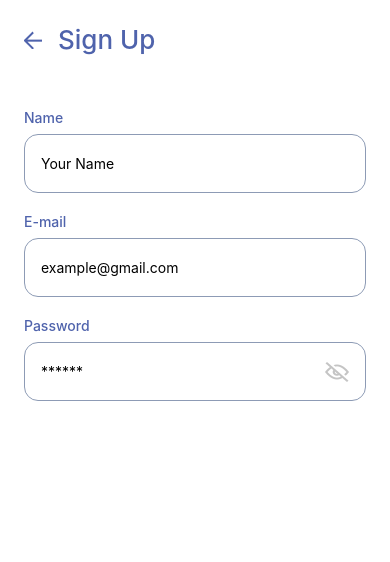
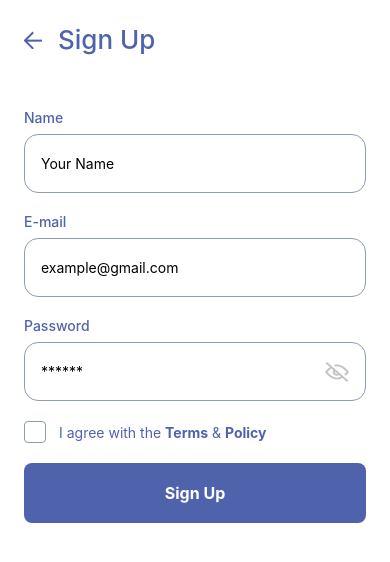
Before and after one commit to Himanshu12145/shopEnd-rn, a React Native app: screen / in a window 390 px wide. Shown: the top 562 px of the page. Built offline with nearby package versions, Linux system fonts and the light colour scheme.

Commit message:
on Progress

```diff
--- /dev/null
+++ b/src/components/Checkbox/index.js
@@ -0,0 +1,23 @@
+import React from 'react';
+import {Image, View, TouchableOpacity} from 'react-native';
+import {styles} from './styles';
+
+const Checkbox = ({checked, onCheck}) => {
+  return (
+    <TouchableOpacity
+      activeOpacity={0.6}
+      onPress={() => onCheck(!checked)}
+      style={[styles.container]}>
+      {checked ? (
+        <View style={styles.innerContainer}>
+          <Image
+            style={styles.checkIcon}
+            source={require('../../assets/check.png')}
+          />
+        </View>
+      ) : null}
+    </TouchableOpacity>
+  );
+};
+
+export default React.memo(Checkbox);
--- /dev/null
+++ b/src/components/Checkbox/styles.js
@@ -0,0 +1,23 @@
+import {StyleSheet} from 'react-native';
+import {colors} from '../../utils/colors';
+
+export const styles = StyleSheet.create({
+  container: {
+    borderColor: colors.grey,
+    borderWidth: 1,
+    borderRadius: 4,
+    width: 22,
+    height: 22,
+  },
+  innerContainer: {
+    backgroundColor: colors.grey,
+    width: '100%',
+    height: '100%',
+    justifyContent: 'center',
+    alignItems: 'center',
+  },
+  checkIcon: {
+    width: 12,
+    height: 9,
+  },
+});
--- a/src/screens/auth/Signup/index.js
+++ b/src/screens/auth/Signup/index.js
@@ -1,16 +1,31 @@
 import {Image, Pressable, Text, View} from 'react-native';
-import React from 'react';
+import React, {useState} from 'react';
 import {styles} from './styles';
 import AuthHeader from '../../../components/AuthHeader';
 import Input from '../../../components/Input';
+import Checkbox from '../../../components/Checkbox';
+import Button from '../../../components/Button';
 
 const Signup = () => {
+  const [checked, setChecked] = useState(false);
   return (
     <View style={styles.container}>
       <AuthHeader title="Sign Up" />
+
       <Input label="Name" placeholder="Your Name" />
+
       <Input label="E-mail" placeholder="example@gmail.com" />
+
       <Input isPassword label="Password" placeholder="******" />
+
+      <View style={styles.agreedRow}>
+        <Checkbox onCheck={setChecked} checked={checked} />
+        <Text style={styles.agreedText}>
+          I agree with the <Text style={styles.agreedTextBold}>Terms</Text> &{' '}
+          <Text style={styles.agreedTextBold}>Policy</Text>
+        </Text>
+      </View>
+      <Button title="Sign Up" style={styles.button} />
     </View>
   );
 };
--- a/src/screens/auth/Signup/styles.js
+++ b/src/screens/auth/Signup/styles.js
@@ -4,10 +4,24 @@ import {colors} from '../../../utils/colors';
 export const styles = StyleSheet.create({
   container: {
     padding: 24,
-    flexDirection: 'column',
     // justifyContent: 'center',
+    // flexDirection: 'column',
     // alignItems: 'center',
-    height: '100%',
+    // height: '100%',
+  },
+  agreedRow: {
+    flexDirection: 'row',
+    alignItems: 'center',
+  },
+  agreedText: {
+    color: colors.blue,
+    marginHorizontal: 13,
+  },
+  agreedTextBold: {
+    fontWeight: 'bold',
+  },
+  button: {
+    marginVertical: 20,
   },
   image: {
     width: '100%',
```
